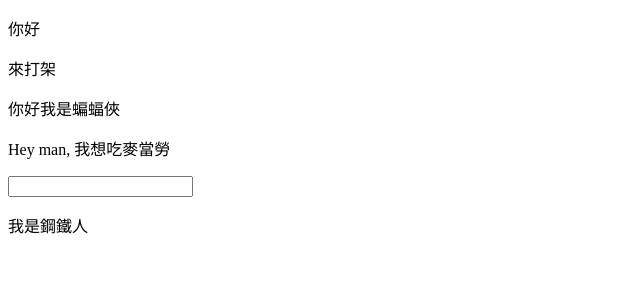
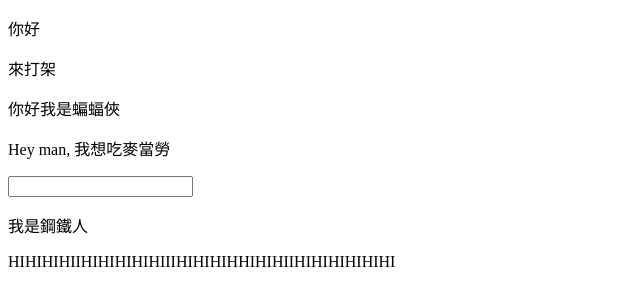
Before and after one commit to michael9487/git-test, a plain HTML site: page index.html in a window 1280 px wide. Shown: the whole page, without its empty margins (0-640 px from the left). Drawn offline with Linux system fonts and the light colour scheme.

Commit message:
eqjfioqef

```diff
--- a/index.html
+++ b/index.html
@@ -14,6 +14,8 @@
       <P> Hey man, 我想吃麥當勞</P>
       <input type="text" />
       <p>我是鋼鐵人</p>
+
+      <p>HIHIHIHIIHIHIHIHIHIIIHIHIHIHHIHIHIIHIHIHIHIHIHI</p>
     </div>
   </body>
 </html>
```
